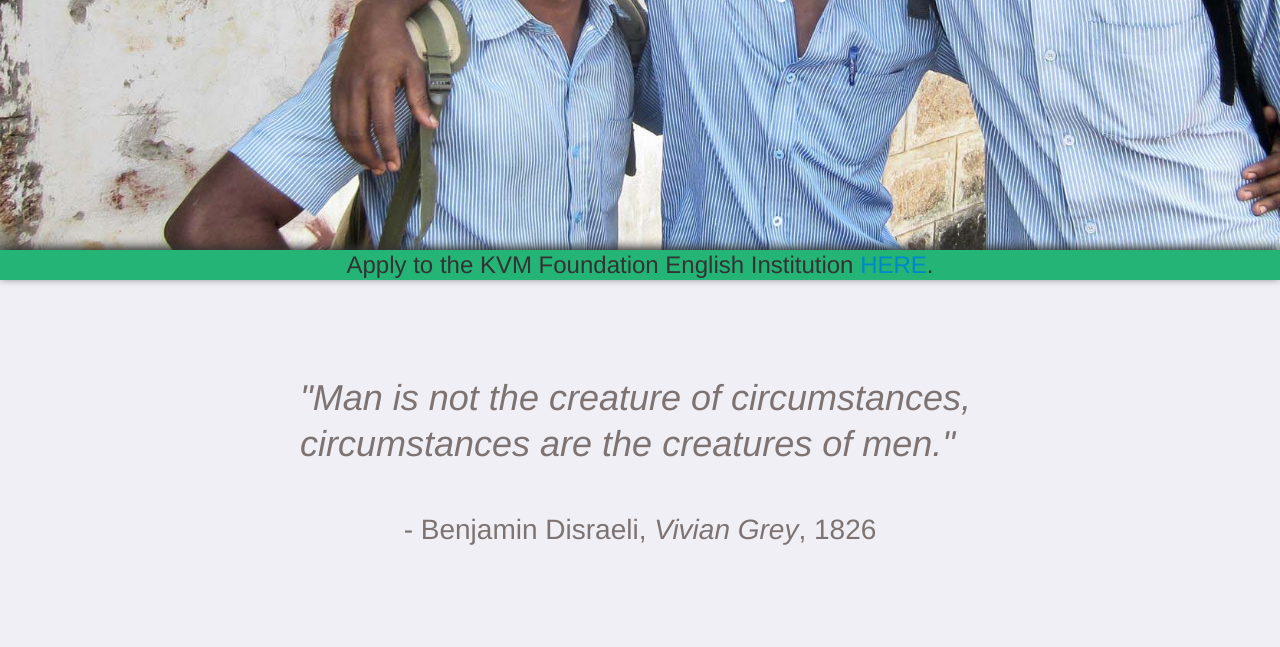
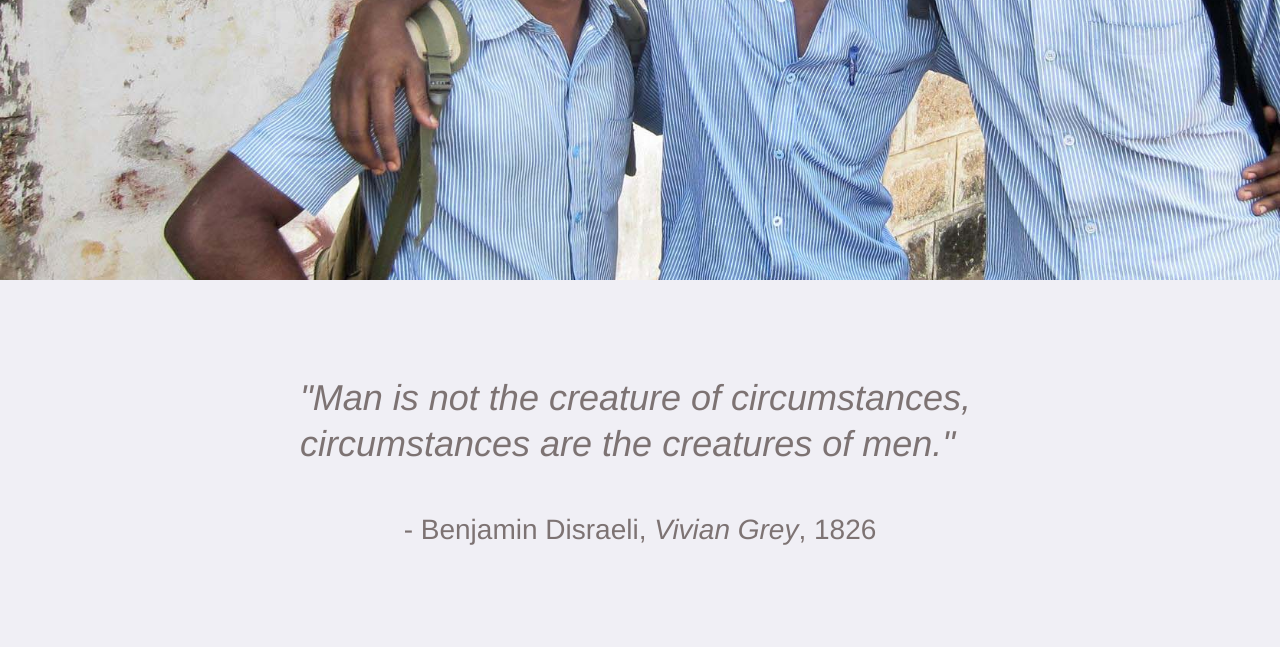
Before and after one commit to plusk01/kvm-foundation, a PHP site: page / in a window 1280 px wide; the page is wider, and only the part inside the window is pictured. Shown: the part 520-1167 px from the top of that part. Run offline with PHP 8.4, Linux system fonts and the light colour scheme.

Commit message:
hide apply banner

```diff
--- a/www/index.php
+++ b/www/index.php
@@ -41,9 +41,9 @@
 
   <?php require_once('donate.php'); ?>
 
-  <div id="sticky" class="sticky-bottom-banner">
+<!--   <div id="sticky" class="sticky-bottom-banner">
     <span>Apply to the KVM Foundation English Institution <a href="/apply">HERE</a>.</span>
-  </div>
+  </div> -->
 
 <!-- site header -->
 <header class="homepage-banner">
```
